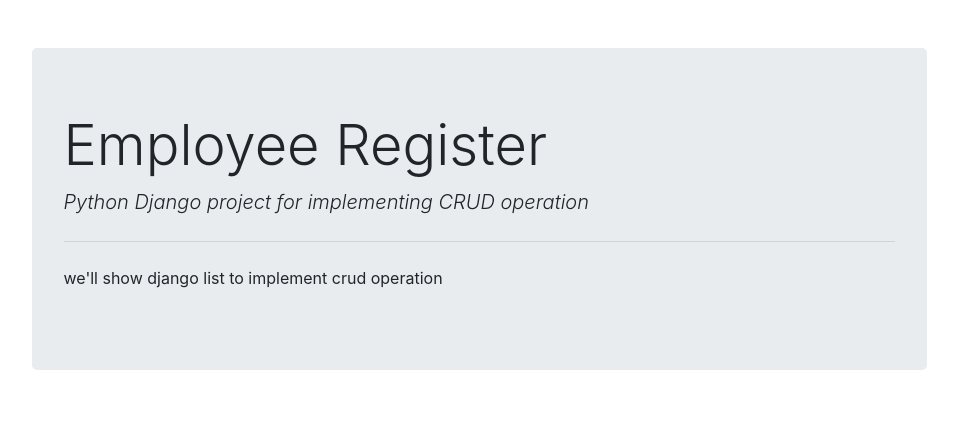
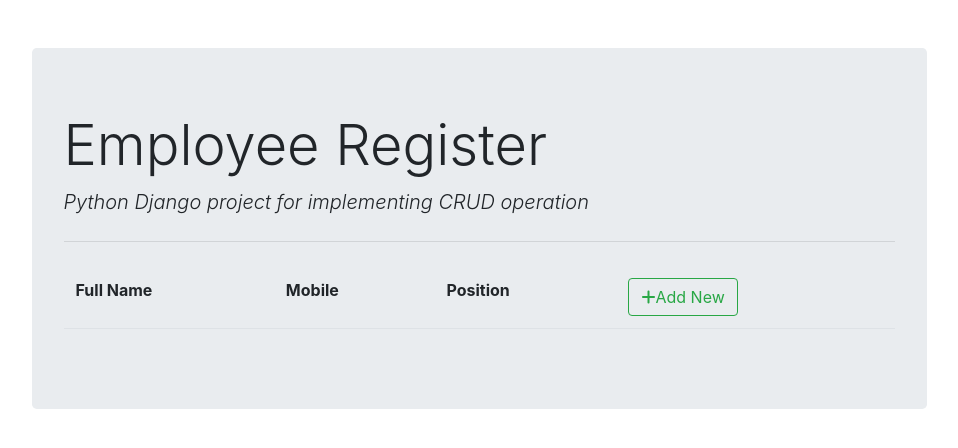
Before and after one commit to Rohit-shedage/Python, a Django app: page /employee/list/ in a window 1280 px wide. Shown: the top 448 px of the page, without its empty margins (161-1119 px from the left). Run offline with Django 4.2, Linux system fonts and the light colour scheme; data that the repository does not hold is empty; some libraries are stand-ins or nearby versions.

Commit message:
CRUD Operation in Python Django Framework

```diff
--- a/Django/CRUD_Django_Employee_Project/employee_register/templates/employee_register/employee_list.html
+++ b/Django/CRUD_Django_Employee_Project/employee_register/templates/employee_register/employee_list.html
@@ -1,4 +1,37 @@
 {% extends 'employee_register/base.html' %}
 {% block content %}
-<p>we'll show django list  to implement crud operation</p>
+<table class="table table-borderless">
+    <thead class="border-bottom font-weight-bold">
+        <tr>
+            <td>Full Name</td>
+            <td>Mobile</td>
+            <td>Position</td>
+            <td>
+                <a href="{% url 'employee_insert' %}" class="btn btn-outline-success">
+                    <i class="fas fa-plus"></i>Add New
+                </a>
+            </td>
+        </tr>
+    </thead>
+    <tbody>
+        {% for employee in employee_list %}
+            <tr>
+                <td>{{employee.fullname}}</td>
+                <td>{{employee.mobile}}</td>
+                <td>{{employee.position}}</td>
+                <td>
+                    <a href="{% url 'employee_update' employee.id %}" class="btn text-secondary px-0">
+                        <i class="far fa-edit fa-lg"></i>
+                    </a>
+                    <form action="{% url 'employee_delete' employee.id %}" method="post" class="d-inline">
+                        {% csrf_token %}
+                        <button type="submit" class="btn">
+                            <i class="far fa-trash-alt fa-lg text-danger float-right"></i>
+                        </button>
+                    </form>
+                </td>
+            </tr>
+        {% endfor %}
+    </tbody>
+</table>
 {% endblock content %}
--- a/Django/CRUD_Django_Employee_Project/employee_register/urls.py
+++ b/Django/CRUD_Django_Employee_Project/employee_register/urls.py
@@ -2,6 +2,8 @@
 from django.urls import path, include
 from . import views
 urlpatterns = [
-    path('', views.employee_form),
-    path('list/', views.employee_list)
+    path('', views.employee_form,name='employee_insert'), #get and post req, for insert operation
+    path('<int:id>/', views.employee_form,name='employee_update'), # get and post req. for update operation
+     path('delete<int:id>/', views.employee_delete,name='employee_delete'),
+    path('list/', views.employee_list,name='employee_list') # get req. to retrieve and display all records
 ]
--- a/Django/CRUD_Django_Employee_Project/employee_register/views.py
+++ b/Django/CRUD_Django_Employee_Project/employee_register/views.py
@@ -1,13 +1,32 @@
-from django.shortcuts import render
+from django.shortcuts import redirect, render
 from .forms import EmployeeForm
+from .models import Employee
+
 
 # Create your views here.
 def employee_list(request):
-    return render(request, 'employee_register/employee_list.html')
+    context = {'employee_list':Employee.objects.all()}
+    return render(request, 'employee_register/employee_list.html',context)
 
-def employee_form(request):
-    form = EmployeeForm()
-    return render(request, 'employee_register/employee_form.html',{'form':form})
+def employee_form(request,id=0):
+    if request.method == "GET":
+        if id == 0:
+            form = EmployeeForm()
+        else:
+            employee = Employee.objects.get(pk=id)
+            form = EmployeeForm(instance=employee)
+        return render(request, 'employee_register/employee_form.html',{'form':form})
+    else:
+        if id == 0:
+            form = EmployeeForm(request.POST)
+        else:
 
-def employee_delete(request):
-    return
+            form = EmployeeForm(request.POST,instance=employee)
+        if form.is_valid():
+            form.save()
+        return redirect('/employee/list/')
+
+def employee_delete(request,id):
+    employee = Employee.objects.get(pk=id)
+    employee.delete()
+    return redirect('/employee/list/')
```
Also changed, not shown: Django/CRUD_Django_Employee_Project/employee_register/templates/employee_register/employee_form.html (+11 -1 lines).
